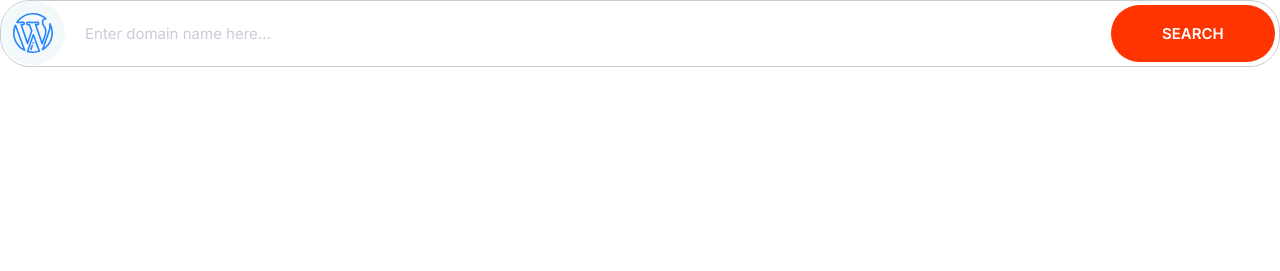
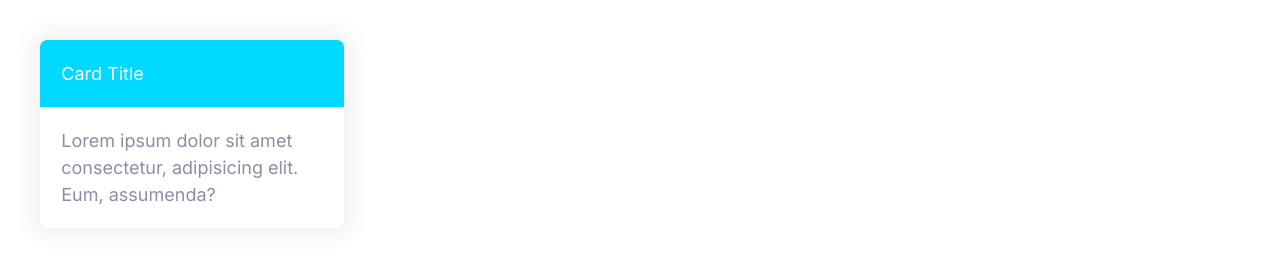
Before and after one commit to dlamontsr/ITISFINISHED, a plain HTML site: page index.html in a window 1280 px wide. Drawn offline with Linux system fonts and the light colour scheme.

Commit message:
Defined the plans component.

```diff
--- a/css/main.css
+++ b/css/main.css
@@ -315,3 +315,33 @@ a {
     font-size: 1.5rem;
   }
 }
+
+/* Cards */
+
+.card {
+  border-radius: 7px;
+  box-shadow: 0 0 20px 10px #f3f3f3;
+  overflow: hidden;
+}
+
+.card__header, .card__body {
+  padding: 2rem 7%;
+}
+
+.card--primary .card__header {
+  background: var(--color-primary);
+  color: #fff;
+}
+
+.card--secondary .card__header {
+  background: var(--color-secondary);
+  color: #fff;
+}
+
+.card--primary .badge--primary {
+  background: #126de4;
+}
+
+.card--secondary .badge--secondary {
+  background: #02cdf1;
+}
--- a/index.html
+++ b/index.html
@@ -15,15 +15,13 @@
 
 </head>
 <body>
-    <div class="input-group">
-        <span class="icon-container">
-            <svg class="icon icon--primary">
-              <use xlink:href="images/sprite.svg#wordpress"></use>
-            </svg>
-          </span>
-
-        <input type="text" class="input" placeholder="Enter domain name here..." />
-        <button class="btn btn--accent">Search</button>
-    </div>
+    <div style="width: 30%; padding: 4rem">
+        <div class="card card--secondary">
+          <header class="card__header">Card Title</header>
+          <div class="card__body">
+            Lorem ipsum dolor sit amet consectetur, adipisicing elit. Eum, assumenda?
+          </div>
+        </div>
+      </div>
 </body>
 </html
```
Also changed, not shown: components/cards.html (added, +8 -0 lines).
